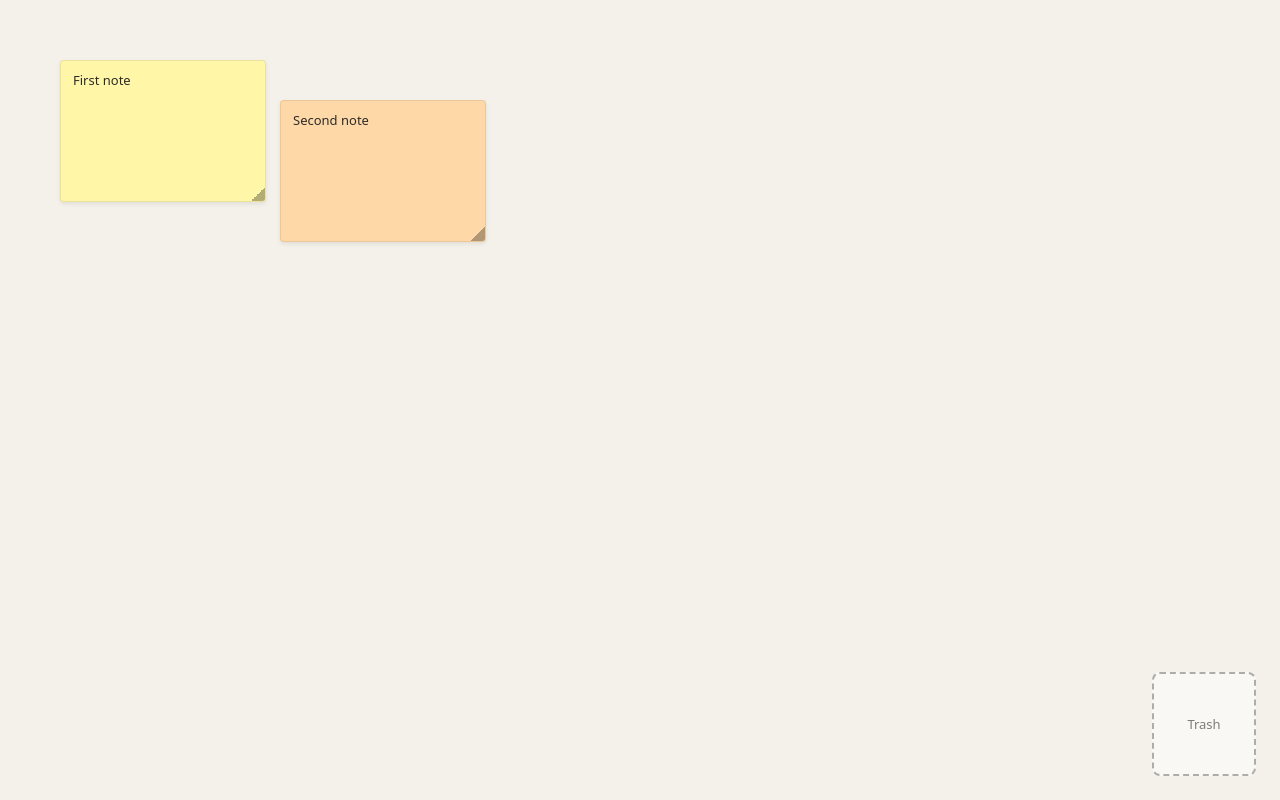
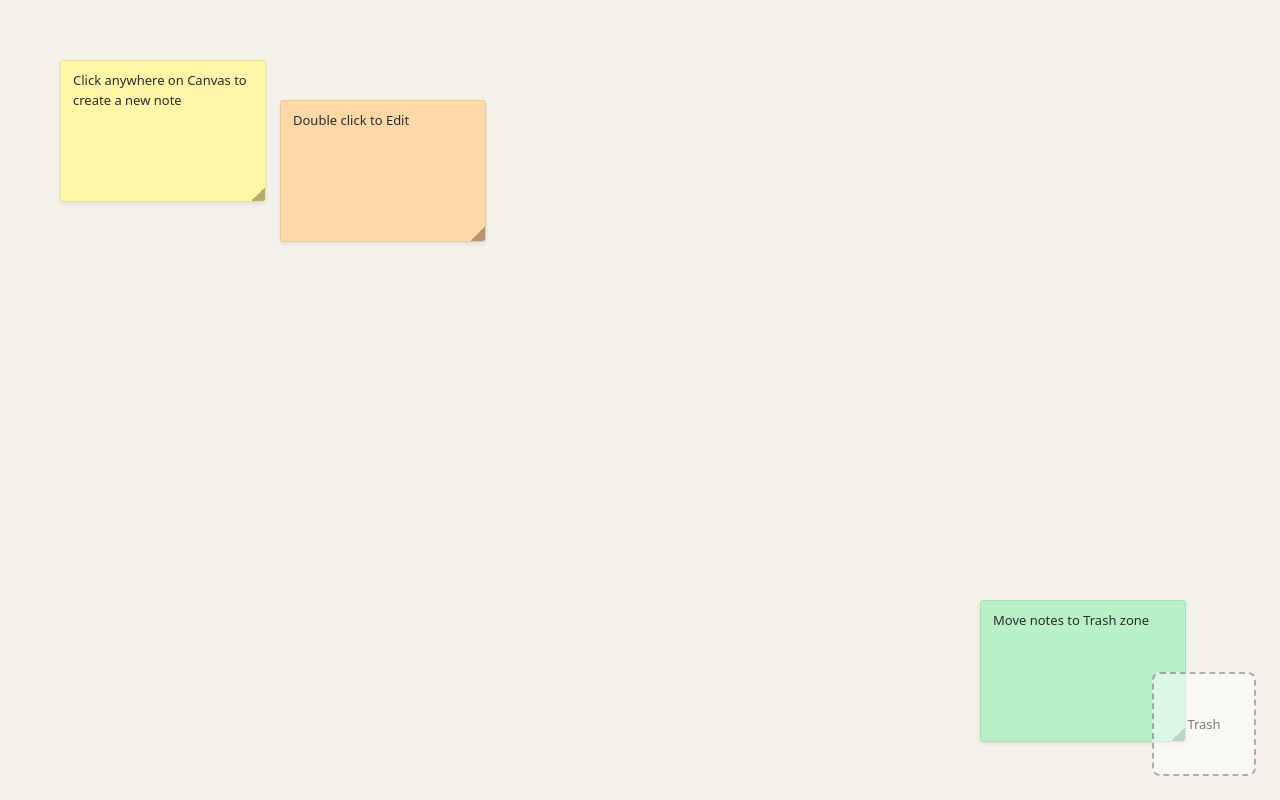
Before and after one commit to arsian/tempo-software-sticky-note, a React (Vite) app: page / in a window 1280 px wide. Built offline with nearby package versions, Linux system fonts and the light colour scheme.

Commit message:
feat: read from localStorage on load, save on change (autosave), add note for onboarding

```diff
--- a/src/Canvas.tsx
+++ b/src/Canvas.tsx
@@ -1,12 +1,33 @@
-import { useReducer, useRef } from "react";
+import { useReducer, useRef, useEffect } from "react";
 import Note from "./Note";
+import type { Note as NoteT } from "./types";
 import { notesReducer } from "./reducer";
 import { initialNotes, MIN_NOTE_DIMS } from "./fixtures";
+
+const STORE_KEY = "sticky-notes";
+const loadNotes = (): NoteT[] => {
+  try {
+    const stored = localStorage.getItem(STORE_KEY);
+    if (!stored) return initialNotes;
+    return JSON.parse(stored);
+  } catch {
+    console.info("no saved work found. Clean slate!");
+    return initialNotes;
+  }
+};
 
 const Canvas = () => {
   const canvasRef = useRef(null);
   const trashRef = useRef(null);
-  const [notes, dispatch] = useReducer(notesReducer, initialNotes);
+  const [notes, dispatch] = useReducer(notesReducer, undefined, loadNotes);
+
+  useEffect(() => {
+    try {
+      localStorage.setItem(STORE_KEY, JSON.stringify(notes));
+    } catch {
+      // localStorage might be full or unavailable; ignore
+    }
+  }, [notes]);
 
   const onMouseDown = (e: React.MouseEvent) => {
     if (e.target !== e.currentTarget) return; // only fire on empty canvas - clicking on top of an existing note shold not create a note
--- a/src/fixtures.ts
+++ b/src/fixtures.ts
@@ -1,8 +1,33 @@
 import type { Note as NoteT } from "./types";
 
 export const initialNotes: NoteT[] = [
-  { id: "1", x: 60, y: 60, w: 180, h: 120, text: "First note", color: 0 },
-  { id: "2", x: 280, y: 100, w: 180, h: 120, text: "Second note", color: 1 },
+  {
+    id: "1",
+    x: 60,
+    y: 60,
+    w: 180,
+    h: 120,
+    text: "Click anywhere on Canvas to create a new note",
+    color: 0,
+  },
+  {
+    id: "2",
+    x: 280,
+    y: 100,
+    w: 180,
+    h: 120,
+    text: "Double click to Edit",
+    color: 1,
+  },
+  {
+    id: "3",
+    x: 980,
+    y: 600,
+    w: 180,
+    h: 120,
+    text: "Move notes to Trash zone",
+    color: 2,
+  },
 ];
 
 export const MIN_NOTE_DIMS = {
```
